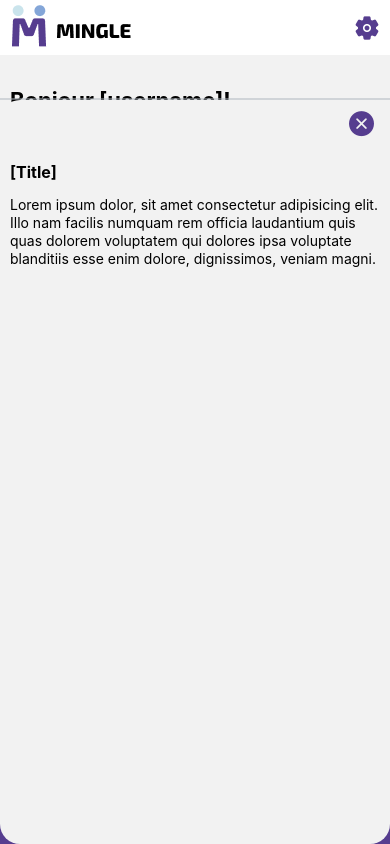
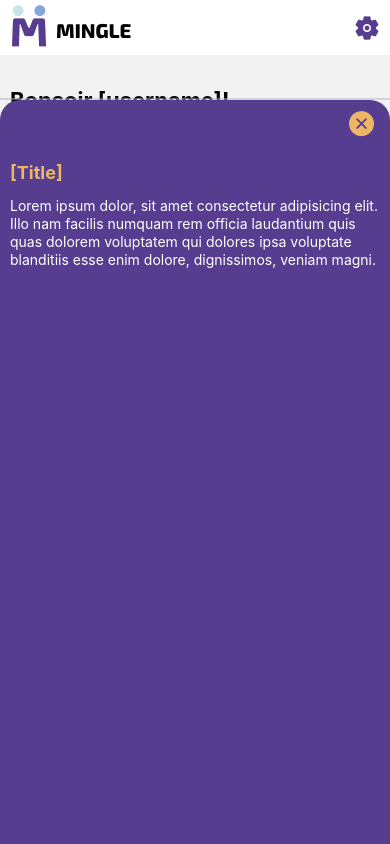
Before and after one commit to jonathanValere/mingle-front, a React Native app: screen /Home in a window 390 px wide. Both pictures are taken after a click on the element 195 px from the left and 217 px from the top of the page. Built offline with nearby package versions, Linux system fonts and the light colour scheme.

Commit message:
refactoring overview and modal components

```diff
--- /dev/null
+++ b/components/Modal/ModalCustom.js
@@ -0,0 +1,96 @@
+import {
+  View,
+  Text,
+  StyleSheet,
+  Pressable,
+  ScrollView,
+  Modal,
+} from "react-native";
+
+import { AntDesign } from "@expo/vector-icons";
+import Colors from "../../Constants/Colors";
+
+export default function ModalCustom(props) {
+  return (
+    <Modal
+      visible={props.isVisibleModal}
+      animationType="slide"
+      onRequestClose={() => props.setIsVisibleModal(false)}
+      transparent={true}
+    >
+      <View style={styles.containerModal}>
+        <View style={styles.modalView}>
+          <View style={styles.containerCloseBtn}>
+            <Pressable
+              onPress={() => props.setIsVisibleModal(false)}
+              style={styles.btnClose}
+            >
+              <AntDesign
+                name="closecircle"
+                size={25}
+                color={Colors.secondary}
+              />
+            </Pressable>
+          </View>
+          <ScrollView contentContainerStyle={styles.containerTextModal}>
+            <View>
+              <Text style={styles.titleModal}>[Title]</Text>
+              <Text style={styles.textModal}>
+                Lorem ipsum dolor, sit amet consectetur adipisicing elit. Illo
+                nam facilis numquam rem officia laudantium quis quas dolorem
+                voluptatem qui dolores ipsa voluptate blanditiis esse enim
+                dolore, dignissimos, veniam magni.
+              </Text>
+            </View>
+          </ScrollView>
+        </View>
+      </View>
+    </Modal>
+  );
+}
+
+const styles = StyleSheet.create({
+  containerModal: {
+    alignItems: "center",
+    justifyContent: "center",
+    flex: 1,
+    marginTop: 100,
+    shadowColor: Colors.shadowColor,
+    shadowOffset: {
+      width: 0,
+      height: -2,
+    },
+    shadowOpacity: 0.5,
+  },
+  modalView: {
+    backgroundColor: Colors.primary,
+    width: "100%",
+    flex: 1,
+    borderRadius: 20,
+    paddingHorizontal: 10,
+    paddingVertical: 10,
+  },
+  containerCloseBtn: {
+    alignItems: "flex-end",
+    marginBottom: 10,
+  },
+  btnClose: {
+    width: "10%",
+    alignItems: "center",
+    justifyContent: "flex-end",
+  },
+  containerTextModal: {
+    marginTop: 15,
+  },
+  titleModal: {
+    fontSize: 18,
+    fontWeight: "bold",
+    marginBottom: 14,
+    color: Colors.secondary,
+  },
+  textModal: {
+    lineHeight: 18,
+    fontSize: 14,
+    color: Colors.white,
+  },
+});
--- /dev/null
+++ b/components/Overview/Overview.js
@@ -0,0 +1,52 @@
+import { View, Text, StyleSheet, Pressable, Image } from "react-native";
+
+import Colors from "../../Constants/Colors";
+
+export default function Overview(props) {
+  return (
+    <Pressable onPress={() => props.setIsVisibleModal(true)}>
+      <View style={styles.overview}>
+        <Image source={require("../../assets/img/illustration_overview.png")} />
+        <View style={styles.overviewBlocText}>
+          <Text style={styles.overviewTitle}>Bienvenue sur Mingle!</Text>
+          <Text style={styles.overviewText}>
+            L’application vous permettant de créer et gérer vos sessions de
+            mentorat.
+          </Text>
+        </View>
+      </View>
+    </Pressable>
+  );
+}
+
+const styles = StyleSheet.create({
+  overview: {
+    flexDirection: "row",
+    backgroundColor: Colors.primary,
+    paddingVertical: 20,
+    borderRadius: 5,
+    width: "100%",
+    shadowColor: "#000",
+    shadowOffset: {
+      width: 0,
+      height: 3,
+    },
+    shadowOpacity: 0.5,
+    shadowRadius: 4,
+    elevation: 5,
+  },
+  overviewBlocText: {
+    width: "60%",
+  },
+  overviewTitle: {
+    color: Colors.white,
+    fontSize: 18,
+    fontWeight: "bold",
+    marginBottom: 10,
+  },
+  overviewText: {
+    color: Colors.white,
+    fontSize: 13,
+    lineHeight: 17,
+  },
+});
--- a/screens/HomeScreen.js
+++ b/screens/HomeScreen.js
@@ -1,25 +1,20 @@
-import {
-  View,
-  Text,
-  StyleSheet,
-  ScrollView,
-  Image,
-  Pressable,
-  Modal,
-} from "react-native";
+import { View, Text, StyleSheet, ScrollView } from "react-native";
 import { useState } from "react";
 import { useNavigation } from "@react-navigation/native";
 import Constants from "expo-constants";
 
 import Colors from "../Constants/Colors";
 
+// Import des composants ---
 import Header from "../components/Header/Header";
-
-import { AntDesign } from "@expo/vector-icons";
+import ModalCustom from "../components/Modal/ModalCustom";
+import Overview from "../components/Overview/Overview";
 
 export default function HomeScreen() {
   const navigation = useNavigation();
   const [isVisibleModal, setIsVisibleModal] = useState(false);
+
+  const currentDate = new Date().getHours(); // aide pour le greetings
 
   return (
     <View style={styles.container}>
@@ -28,55 +23,14 @@ export default function HomeScreen() {
         contentContainerStyle={styles.containerContent}
         showsVerticalScrollIndicator={false}
       >
-        <Modal
-          visible={isVisibleModal}
-          animationType="slide"
-          onRequestClose={() => setIsVisibleModal(false)}
-          transparent={true}
-        >
-          <View style={styles.containerModal}>
-            <View style={styles.modalView}>
-              <View style={styles.containerCloseBtn}>
-                <Pressable
-                  onPress={() => setIsVisibleModal(false)}
-                  style={styles.btnClose}
-                >
-                  <AntDesign
-                    name="closecircle"
-                    size={25}
-                    color={Colors.primary}
-                  />
-                </Pressable>
-              </View>
-              <ScrollView contentContainerStyle={styles.containerTextModal}>
-                <View>
-                  <Text style={styles.titleModal}>[Title]</Text>
-                  <Text style={styles.textModal}>
-                    Lorem ipsum dolor, sit amet consectetur adipisicing elit.
-                    Illo nam facilis numquam rem officia laudantium quis quas
-                    dolorem voluptatem qui dolores ipsa voluptate blanditiis
-                    esse enim dolore, dignissimos, veniam magni.
-                  </Text>
-                </View>
-              </ScrollView>
-            </View>
-          </View>
-        </Modal>
-        <Text style={styles.greetings}>Bonjour [username]!</Text>
-        <Pressable onPress={() => setIsVisibleModal(true)}>
-          <View style={styles.overview}>
-            <Image
-              source={require("../assets/img/illustration_overview.png")}
-            />
-            <View style={styles.overviewBlocText}>
-              <Text style={styles.overviewTitle}>Bienvenue sur Mingle!</Text>
-              <Text style={styles.overviewText}>
-                L’application vous permettant de créer et gérer vos sessions de
-                mentorat.
-              </Text>
-            </View>
-          </View>
-        </Pressable>
+        <ModalCustom
+          isVisibleModal={isVisibleModal}
+          setIsVisibleModal={setIsVisibleModal}
+        />
+        <Text style={styles.greetings}>
+          {currentDate > 12 ? "Bonsoir" : "Bonjour"} [username]!
+        </Text>
+        <Overview setIsVisibleModal={setIsVisibleModal} />
       </ScrollView>
     </View>
   );
@@ -92,79 +46,9 @@ const styles = StyleSheet.create({
     backgroundColor: Colors.greyLight,
     padding: 10,
   },
-  containerModal: {
-    alignItems: "center",
-    justifyContent: "center",
-    flex: 1,
-    marginTop: 100,
-    shadowColor: Colors.shadowColor,
-    shadowOffset: {
-      width: 0,
-      height: -2,
-    },
-    shadowOpacity: 0.5,
-  },
-  modalView: {
-    backgroundColor: Colors.greyLight,
-    width: "100%",
-    flex: 1,
-    borderRadius: 20,
-    paddingHorizontal: 10,
-    paddingVertical: 10,
-  },
   greetings: {
     fontSize: 22,
     fontWeight: "bold",
     marginVertical: 20,
   },
-  overview: {
-    flexDirection: "row",
-    backgroundColor: Colors.primary,
-    paddingVertical: 20,
-    borderRadius: 5,
-    width: "100%",
-    shadowColor: "#000",
-    shadowOffset: {
-      width: 0,
-      height: 3,
-    },
-    shadowOpacity: 0.5,
-    shadowRadius: 4,
-    elevation: 5,
-  },
-  overviewBlocText: {
-    width: "60%",
-  },
-  overviewTitle: {
-    color: Colors.white,
-    fontSize: 18,
-    fontWeight: "bold",
-    marginBottom: 10,
-  },
-  overviewText: {
-    color: Colors.white,
-    fontSize: 13,
-    lineHeight: 17,
-  },
-  containerCloseBtn: {
-    alignItems: "flex-end",
-    marginBottom: 10,
-  },
-  btnClose: {
-    width: "10%",
-    alignItems: "center",
-    justifyContent: "flex-end",
-  },
-  containerTextModal: {
-    marginTop: 15,
-  },
-  titleModal: {
-    fontSize: 16,
-    fontWeight: "bold",
-    marginBottom: 14,
-  },
-  textModal: {
-    lineHeight: 18,
-    fontSize: 14,
-  },
 });
```
